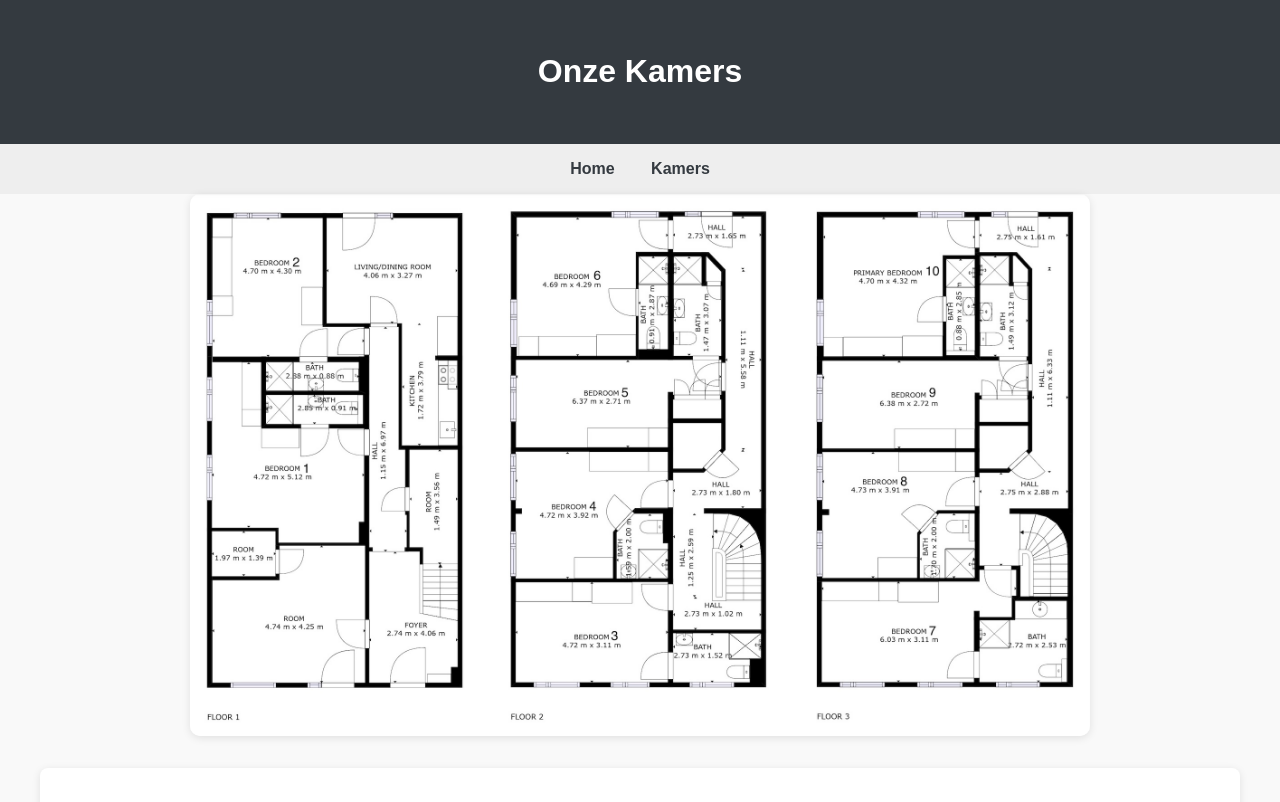
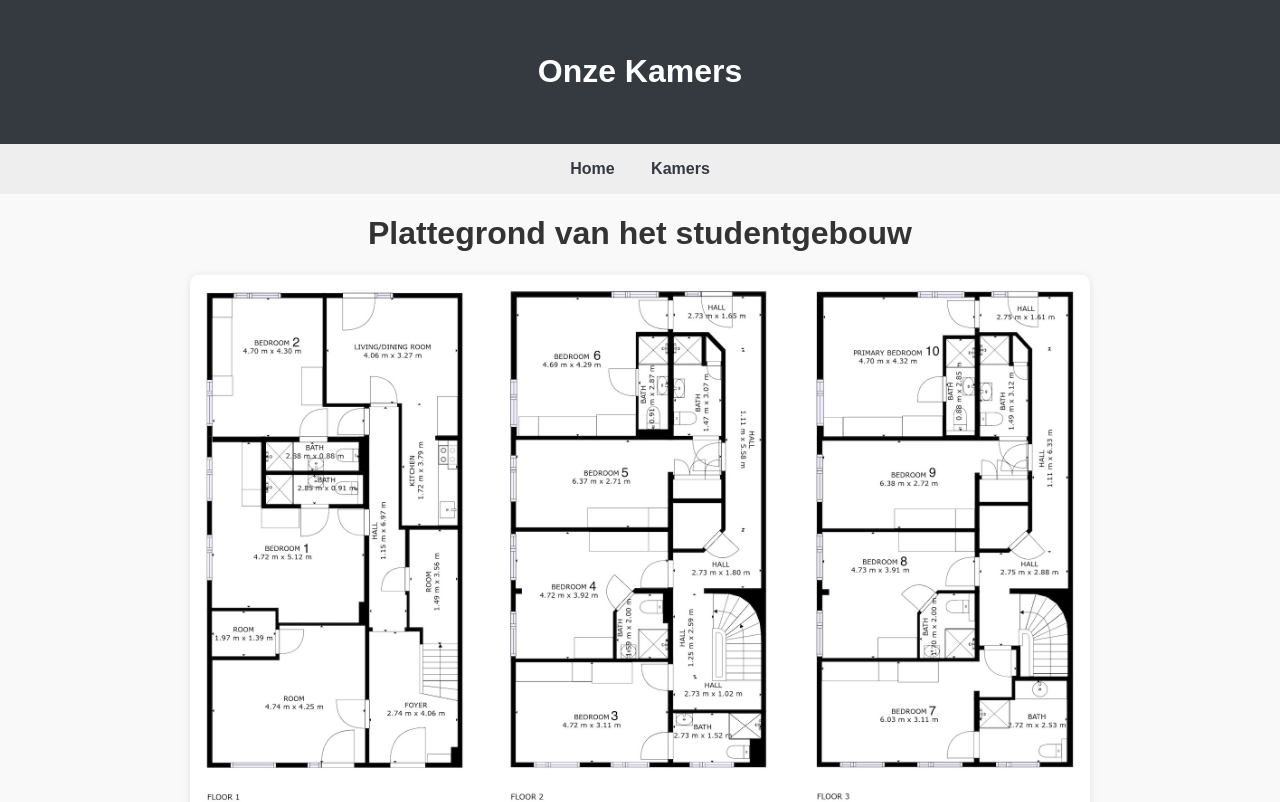
Before and after one commit to Hoveniersstraat53/Op-Kot-In-Turnhout-Hoveniesstraat53, a plain HTML site: page kamers.html in a window 1280 px wide. Shown: the top 802 px of the page. Drawn offline with Linux system fonts and the light colour scheme.

Commit message:
Update kamers.html

```diff
--- a/kamers.html
+++ b/kamers.html
@@ -25,7 +25,10 @@
     <a href="index.html">Home</a>
     <a href="kamers.html">Kamers</a>
 </nav>
-<style>
+</head>
+<body>
+    <h1 style="text-align: center;">Plattegrond van het studentgebouw </h1>
+  <style>
     img {
             display: block;
             margin-left: auto;
```
